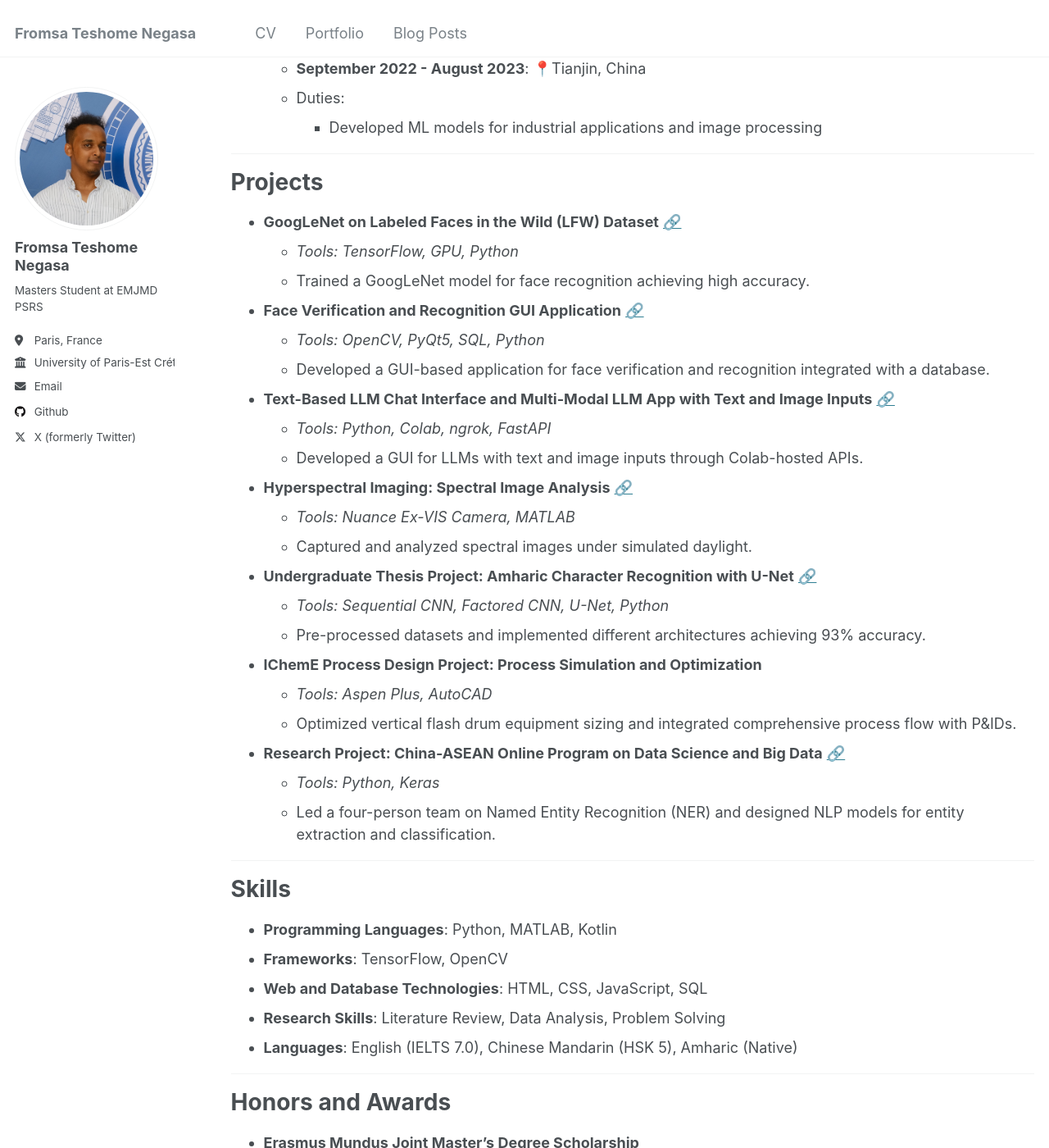
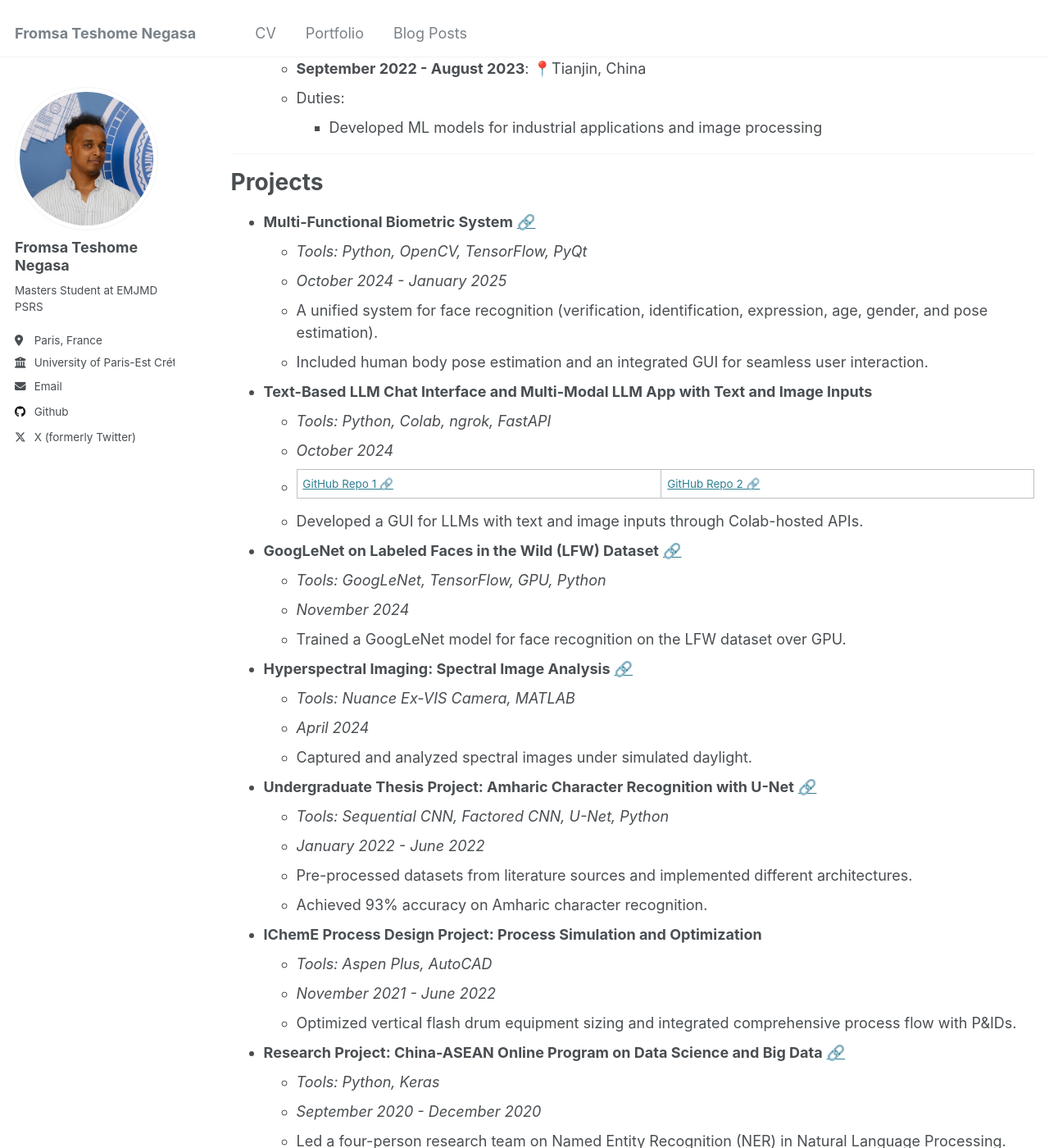
Before and after one commit to PHYRA47/phyra47.github.io, a Jekyll site: the page built from _pages/cv.md, in a window 1280 px wide and 1400 px high, scrolled down 1124 px. Shown: the whole window at 82% size. Built offline with Jekyll 4.4.1, drawn with Linux system fonts in a browser that asks for light colours; emoji names are drawn with the system emoji font; some of the changed text lies outside the part shown.

Commit message:
Update CV with new projects, enhanced descriptions, and improved reference formatting

```diff
--- a/_pages/cv.md
+++ b/_pages/cv.md
@@ -58,33 +58,45 @@ Work Experience
 
 Projects
 ======
+* **Multi-Functional Biometric System** [:link:](https://github.com/PHYRA47/Biometrics-II/tree/main/Biometrics%20Skills%20-%20Amine%20Nait-Ali)
+  * *Tools: Python, OpenCV, TensorFlow, PyQt*
+  * *October 2024 - January 2025*
+  * A unified system for face recognition (verification, identification, expression, age, gender, and pose estimation).
+  * Included human body pose estimation and an integrated GUI for seamless user interaction.
+
+* **Text-Based LLM Chat Interface and Multi-Modal LLM App with Text and Image Inputs**
+  * *Tools: Python, Colab, ngrok, FastAPI*
+  * *October 2024*
+  * [GitHub Repo 1 🔗](https://github.com/PHYRA47/AI-and-Innovation-Workshops/tree/main/session3-hosting-llm-on-colab) | [GitHub Repo 2 🔗](https://github.com/PHYRA47/AI-and-Innovation-Workshops/tree/main/session4-multimodal-llms)
+  * Developed a GUI for LLMs with text and image inputs through Colab-hosted APIs.
+
 * **GoogLeNet on Labeled Faces in the Wild (LFW) Dataset** [:link:](https://github.com/PHYRA47/Computer-Vision/tree/main)
-  * *Tools: TensorFlow, GPU, Python*
-  * Trained a GoogLeNet model for face recognition achieving high accuracy.
-
-* **Face Verification and Recognition GUI Application** [:link:](https://github.com/your-username/face-verification)
-  * *Tools: OpenCV, PyQt5, SQL, Python*
-  * Developed a GUI-based application for face verification and recognition integrated with a database.
-
-* **Text-Based LLM Chat Interface and Multi-Modal LLM App with Text and Image Inputs** [:link:](https://github.com/your-username/multi-modal-llm-app)
-  * *Tools: Python, Colab, ngrok, FastAPI*
-  * Developed a GUI for LLMs with text and image inputs through Colab-hosted APIs.
+  * *Tools: GoogLeNet, TensorFlow, GPU, Python*
+  * *November 2024*
+  * Trained a GoogLeNet model for face recognition on the LFW dataset over GPU.
 
 * **Hyperspectral Imaging: Spectral Image Analysis** [:link:](https://github.com/PHYRA47/Photonics-Laboratory/tree/main/3-spectral-imaging)
   * *Tools: Nuance Ex-VIS Camera, MATLAB*
+  * *April 2024*
   * Captured and analyzed spectral images under simulated daylight.
 
 * **Undergraduate Thesis Project: Amharic Character Recognition with U-Net** [:link:](https://github.com/PHYRA47/Amharic-Character-Recognition-Based-on-UNet)
   * *Tools: Sequential CNN, Factored CNN, U-Net, Python*
-  * Pre-processed datasets and implemented different architectures achieving 93% accuracy.
+  * *January 2022 - June 2022*
+  * Pre-processed datasets from literature sources and implemented different architectures.
+  * Achieved 93% accuracy on Amharic character recognition.
 
 * **IChemE Process Design Project: Process Simulation and Optimization**
   * *Tools: Aspen Plus, AutoCAD*
+  * *November 2021 - June 2022*
   * Optimized vertical flash drum equipment sizing and integrated comprehensive process flow with P&IDs.
 
 * **Research Project: China-ASEAN Online Program on Data Science and Big Data** [:link:](https://github.com/PHYRA47/NER-task-in-NLP)
   * *Tools: Python, Keras*
-  * Led a four-person team on Named Entity Recognition (NER) and designed NLP models for entity extraction and classification.
+  * *September 2020 - December 2020*
+  * Led a four-person research team on Named Entity Recognition (NER) in Natural Language Processing.
+  * Designed and implemented NLP models for entity extraction and classification.
+
 
 ---
 
@@ -128,7 +140,7 @@ Certifications
 References
 ======
 
-1. **Nathalie Destouches** [🔗](https://perso.univ-st-etienne.fr/destoucn/)
+1. **[Nathalie Destouches 🔗](https://perso.univ-st-etienne.fr/destoucn/)**
    Professor, Hubert Curien Laboratory
    University of Lyon, University of Saint-Etienne
    Email: nathalie.destouches@univ-st-etienne.fr
@@ -136,19 +148,22 @@ References
    *Relationship: EMJMD PSRS Head Coordinator*
    [LinkedIn](https://www.linkedin.com/in/nathalie-destouches-713605163/)
 
-2. **Amine Nait-Ali** [🔗](https://www.amine-nait-ali.org/)
+
+2. **[Amine Nait-Ali 🔗](https://www.amine-nait-ali.org/)**
    Professor, Biometrics Research Group
    University of Paris-Est Créteil (UPEC)
    Email: naitali@u-pec.fr
    *Relationship: PSRS Coordinator at UPEC*
    [LinkedIn](https://www.linkedin.com/in/amine-nait-ali-a56b5b22/)
 
-3. **Polina Kuzhir** [🔗](https://uefconnect.uef.fi/en/polina.kuzhir/)
+
+3. **[Polina Kuzhir 🔗](https://uefconnect.uef.fi/en/polina.kuzhir/)**
    Professor, Department of Physics and Mathematics
    University of Eastern Finland (UEF)
    Email: polina.kuzhir@uef.fi
    Phone: +358 50 566 6624
    [LinkedIn](https://www.linkedin.com/in/polina-kuzhir-556765bb/)
+
 
   ---
 
```
